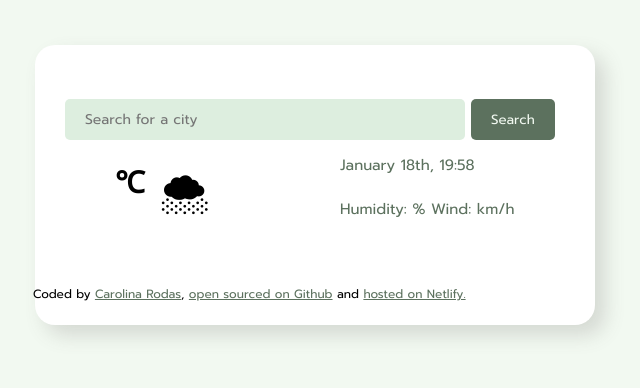
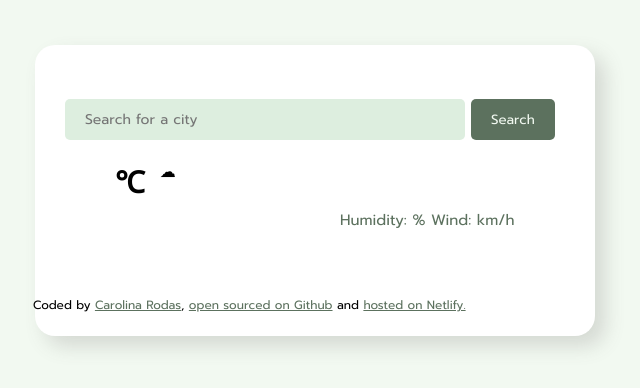
Before and after one commit to jcarodas/WeatherAppPlus-CarolinaRodas, a plain HTML site: page index.html in a window 1280 px wide. Shown: the top 388 px of the page, without its empty margins (325-965 px from the left). Drawn offline with nearby package versions, Linux system fonts and the light colour scheme; no server answers.

Commit message:
Added icon

```diff
--- a/index.html
+++ b/index.html
@@ -32,10 +32,10 @@
       <main>
         <div class="weather-details">
           <span class="weather-temperature" id="weather-temperature"></span>
-          <span class="weather-unit">℃</span> <span class="weather-icon">🌨</span>
+          <span class="weather-unit">℃</span> <span class="weather-icon" id="weather-icon">☁</span>
           </div>
           <div class="weather-details-specific">
-            <span id="dateAndTime">January 18th, 19:58</span>
+            <span id="dateAndTime"></span>
             <br />
             <span id="weather-description"></span> <br />
             Humidity: <span class="humidity" id="humidity"></span>% Wind: <span class="wind" id="wind"></span> km/h
--- a/src/index.js
+++ b/src/index.js
@@ -7,6 +7,7 @@ function updateWeather(response) {
   let windElement = document.querySelector("#wind");
   let timeElement = document.querySelector("#dateAndTime");
   let currentDate = new Date(response.data.time * 1000);
+  let iconElement = document.querySelector("#weather-icon");
   console.log(response);
 
   cityElement.innerHTML = response.data.city;
@@ -14,6 +15,7 @@ function updateWeather(response) {
   humidityElement.innerHTML = response.data.temperature.humidity;
   windElement.innerHTML = response.data.wind.speed;
   timeElement.innerHTML = formatDate(currentDate);
+  iconElement.innerHTML = `<img src="${response.data.condition.icon_url}" class="weather-icon" />`;
   temperatureElement.innerHTML = Math.round(newTemperature);
 }
 
--- a/src/style.css
+++ b/src/style.css
@@ -56,7 +56,8 @@ body {
   font-family: "Prompt", sans-serif;
 }
 .weather-icon {
-  font-size: 40px;
+  width: 80px;
+  height: 80px;
   margin-left: 15px;
 }
 .weather-details-specific {
```
